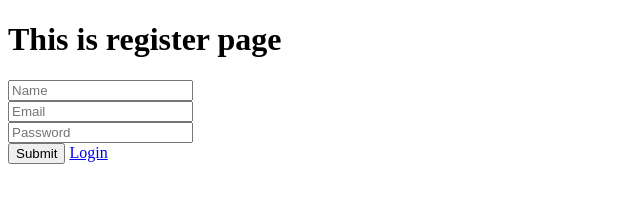
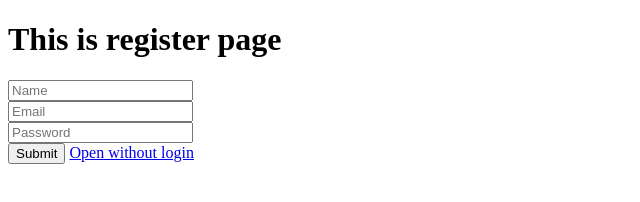
Before and after one commit to Sujeetkushwaha14/putty, a plain HTML site: page index.html in a window 1280 px wide. Shown: the whole page, without its empty margins (0-640 px from the left). Drawn offline with Linux system fonts and the light colour scheme.

Commit message:
Update index.html

```diff
--- a/index.html
+++ b/index.html
@@ -16,7 +16,7 @@
     <input type="password" name="password" id="password" placeholder="Password">
     <br>
     <button type="submit">Submit</button>
-    <a href="login.html">Login</a>
+    <a href="login.html">Open without login</a>
     </form>
 </body>
 </html>
```
